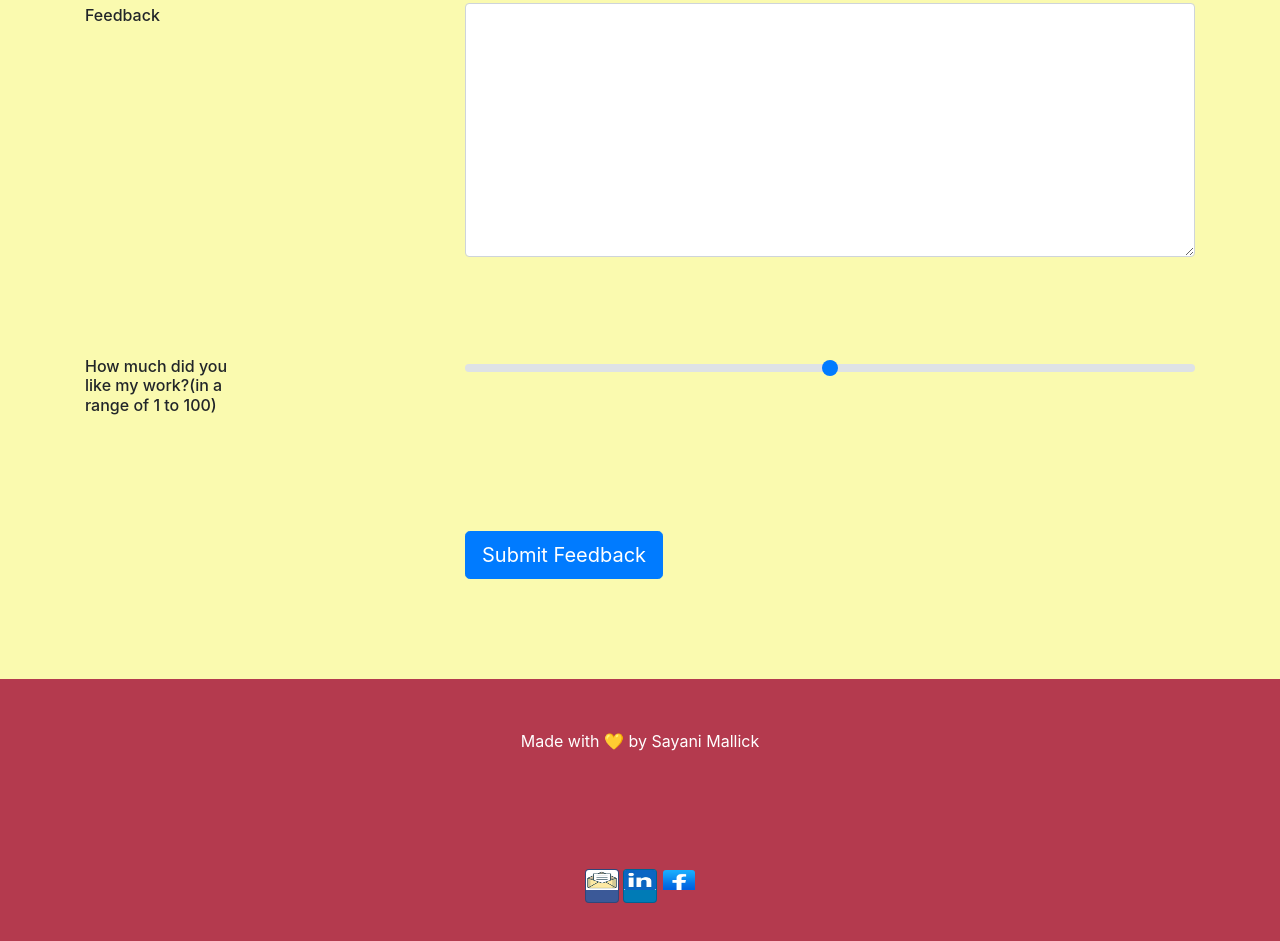
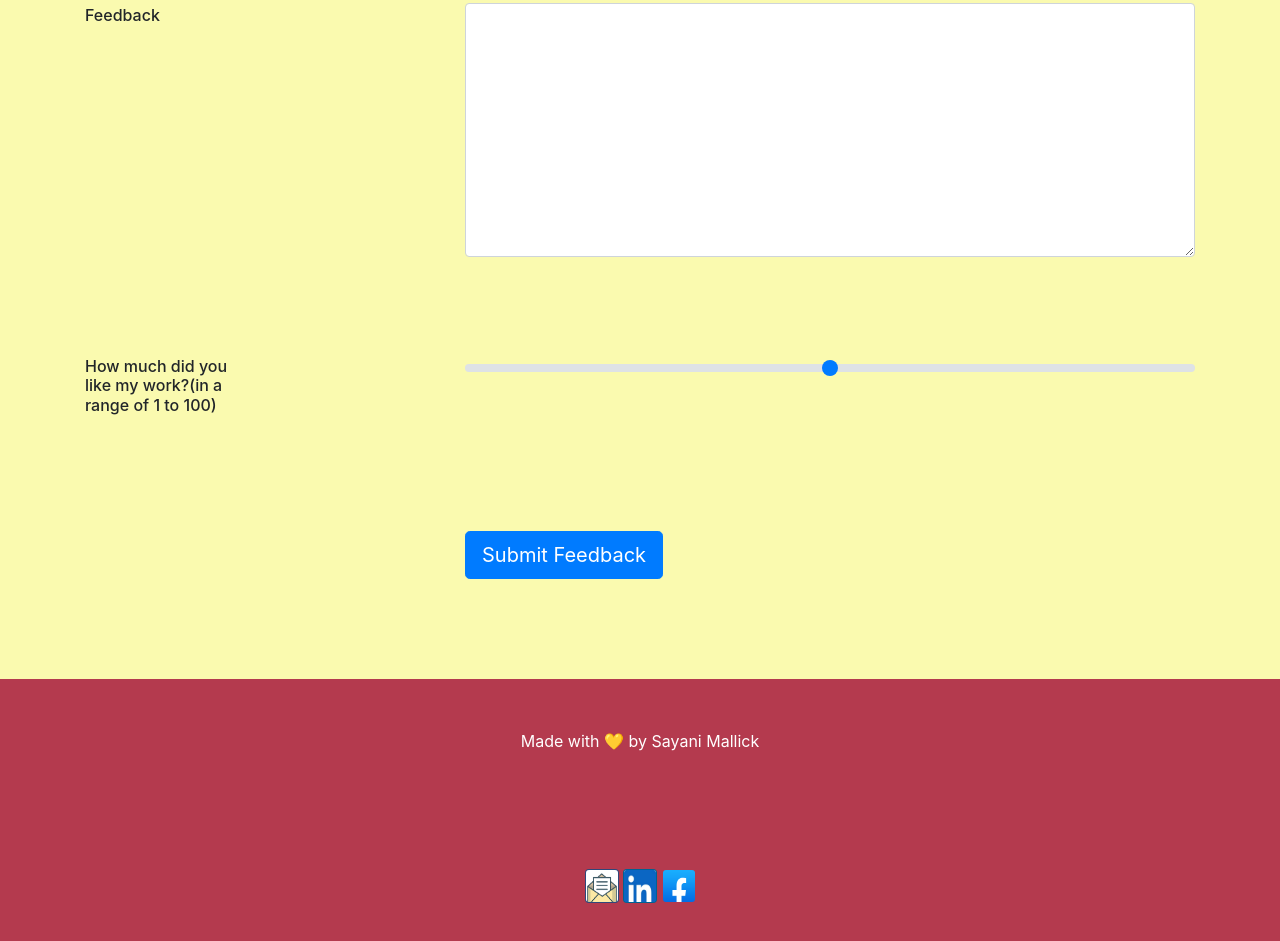
Before and after one commit to SAY-droid427/SAY-droid427.github.io, a website: page contacts.html in a window 1280 px wide. Shown: the part 899-1840 px from the top of the page. Drawn offline with nearby package versions, Linux system fonts and the light colour scheme.

```diff
--- a/contacts.html
+++ b/contacts.html
@@ -97,9 +97,9 @@
         <div class="col-12  align-self-center">
             <div class="text-center">
 
-                <a class="btn btn-social-icon btn-facebook" href="http://www.facebook.com/profile.php?id="><img src="images/index.png" style="height:20px;width:20px;"></a>
-                <a class="btn btn-social-icon btn-linkedin" href="http://www.linkedin.com/in/"><img src="images/im.jpeg" style="height: 20px;width:20px"></a>
-                <a class="btn btn-social-icon" href="mailto:"><img src="images/unnamed.png" style="height: 20px;width:20px;"></a>
+                <a class="btn btn-social-icon btn-facebook" href="http://www.facebook.com/profile.php?id="><img src="images/index.png" style="height:40px;width:40px;"></a>
+                <a class="btn btn-social-icon btn-linkedin" href="http://www.linkedin.com/in/"><img src="images/im.jpeg" style="height: 40px;width:40px"></a>
+                <a class="btn btn-social-icon" href="mailto:"><img src="images/unnamed.png" style="height: 40px;width:40px;"></a>
             </div>
         </div>
 
```
